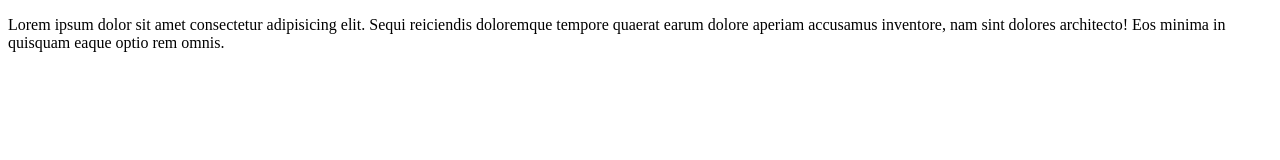
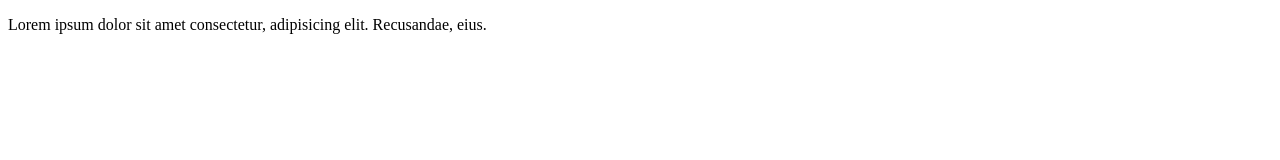
Before and after one commit to svetabarabanova/test, a plain HTML site: page cat.html in a window 1280 px wide. Drawn offline with Linux system fonts and the light colour scheme.

Commit message:
fixes cat.html

```diff
--- a/cat.html
+++ b/cat.html
@@ -6,9 +6,6 @@
   <title>Document</title>
 </head>
 <body>
-  <p>Lorem ipsum dolor sit amet consectetur adipisicing elit. Sequi reiciendis
-     doloremque tempore quaerat earum dolore aperiam accusamus inventore,
-     nam sint dolores architecto! Eos minima in quisquam eaque optio rem omnis.
-    </p>
+  <p>Lorem ipsum dolor sit amet consectetur, adipisicing elit. Recusandae, eius.</p>
 </body>
 </html>
```
